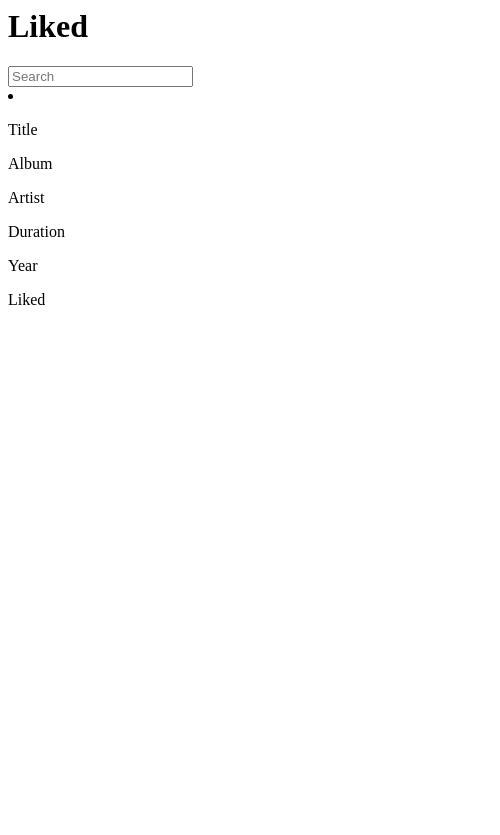
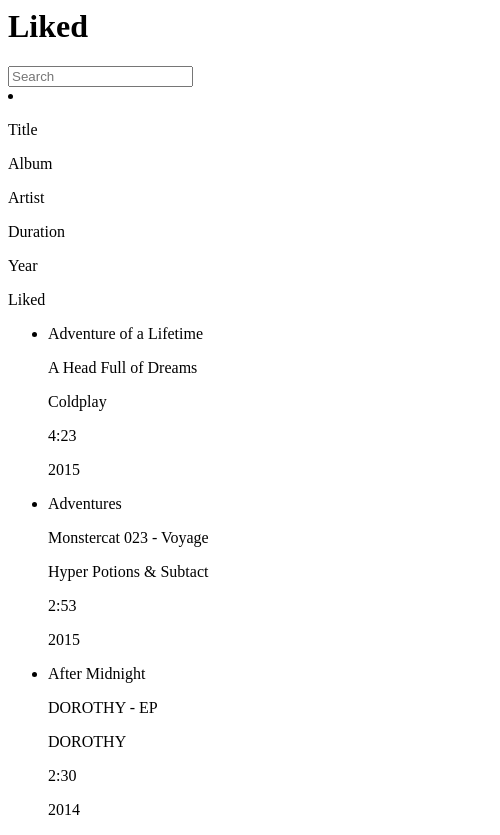
Before and after one commit to Trugamr/mystt-music-player, an Electron app: page pages/liked.htm in a window 500 px wide. Before the commit the page ends 800 px from the top, so only its background shows below. Drawn offline with Linux system fonts and the light colour scheme; files whose address does not match are found by name.

Commit message:
fixed nextTrack switching to first track after 2nd last track

```diff
--- a/pages/liked.htm
+++ b/pages/liked.htm
@@ -19,7 +19,34 @@
                 <p class="likedSort likedYear" data-sort="likedYear">Year <span class="typcn"></span></p>
                 <p class="likedSort likedLiked" data-sort="likedLiked">Liked <span class="typcn"></span></p>
             </li>
-            <ul class="list"></ul>
+            <ul class="list">
+                    <li class="infoRowLiked" onclick="playMusic(4)" data-id="4" data-title="Adventure of a Lifetime" data-album="A Head Full of Dreams" data-artist="Coldplay" data-year="2015" data-path="J:\Dropbox\myst\TEST\A Head Full of Dreams\Adventure of a Lifetime - Coldplay.m4a" data-duration="263.8483446712018">
+                        <p class="likedName">Adventure of a Lifetime</p>
+                        <p class="likedAlbum">A Head Full of Dreams</p>
+                        <p class="likedArtist">Coldplay</p>
+                        <p class="likedTime">4:23</p>
+                        <p class="likedYear">2015</p>
+                        <p class="likedLiked"><span style="display: none;">Heart</span> <span id="likeHeart" onclick="likeTrack(event)" data-track-id="4" data-fromliked="true" data-liked="1" class="typcn typcn-heart"></span></p>
+                    </li>
+
+                    <li class="infoRowLiked" onclick="playMusic(5)" data-id="5" data-title="Adventures" data-album="Monstercat 023 - Voyage" data-artist="Hyper Potions &amp; Subtact" data-year="2015" data-path="J:\Dropbox\myst\TEST\Monstercat 023 - Voyage\Adventures - Hyper Potions &amp; Subtact.m4a" data-duration="173.94068027210884">
+                        <p class="likedName">Adventures</p>
+                        <p class="likedAlbum">Monstercat 023 - Voyage</p>
+                        <p class="likedArtist">Hyper Potions &amp; Subtact</p>
+                        <p class="likedTime">2:53</p>
+                        <p class="likedYear">2015</p>
+                        <p class="likedLiked"><span style="display: none;">Heart</span> <span id="likeHeart" onclick="likeTrack(event)" data-track-id="5" data-fromliked="true" data-liked="1" class="typcn typcn-heart"></span></p>
+                    </li>
+
+                    <li class="infoRowLiked" onclick="playMusic(6)" data-id="6" data-title="After Midnight" data-album="DOROTHY - EP" data-artist="DOROTHY" data-year="2014" data-path="J:\Dropbox\myst\TEST\DOROTHY - EP\After Midnight - DOROTHY.m4a" data-duration="150.04734693877552">
+                        <p class="likedName">After Midnight</p>
+                        <p class="likedAlbum">DOROTHY - EP</p>
+                        <p class="likedArtist">DOROTHY</p>
+                        <p class="likedTime">2:30</p>
+                        <p class="likedYear">2014</p>
+                        <p class="likedLiked"><span style="display: none;">Heart</span> <span id="likeHeart" onclick="likeTrack(event)" data-track-id="6" data-fromliked="true" data-liked="1" class="typcn typcn-heart"></span></p>
+                    </li>
+                    </ul>
         </div>
     </div>
     <script src="./js/pages/likedPage.js"></script>
--- a/renderer.js
+++ b/renderer.js
@@ -1363,7 +1363,7 @@
         }
     } else {
         ++currentlyPlayingTrack;
-        if(currentlyPlayingTrack >= totalTracks) {
+        if(currentlyPlayingTrack > totalTracks) {
             currentlyPlayingTrack = 1;
             playMusic(currentlyPlayingTrack, { playBy: 'trackId', fromQueue: false })
         } else {
```
Also changed, not shown: pages/songs.htm (+3 -3 lines), 1 other file.
